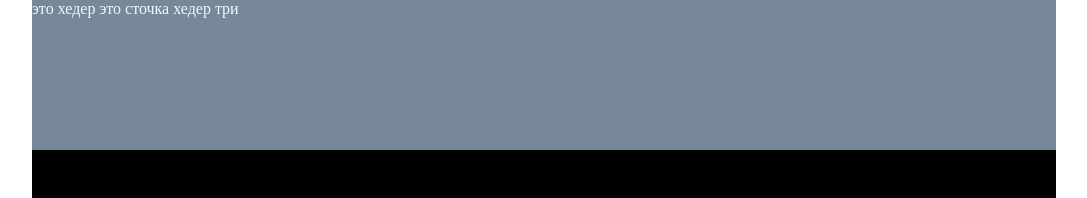
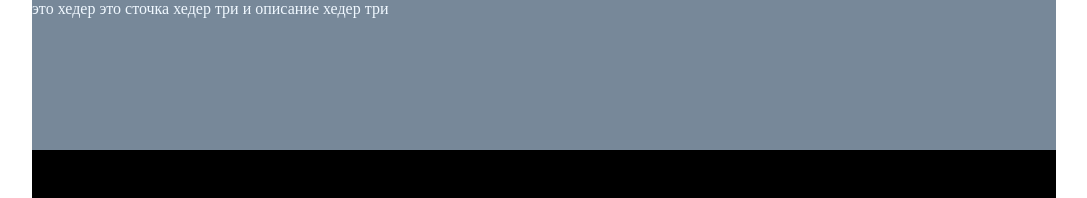
Before and after one commit to dev1548/test, a React (Create React App) app: page / in a window 1280 px wide. Shown: the top 198 px of the page, without its empty margins (96-1183 px from the left). Built offline with nearby package versions, Linux system fonts and the light colour scheme.

Commit message:
heder 3
и описание три

```diff
--- a/src/App.js
+++ b/src/App.js
@@ -12,6 +12,7 @@ class App extends Component {
         <header className="header">
           это хедер
           это сточка хедер три
+          и описание хедер три
         </header>
         <main className="main">
         <AuthorizationForm/>
```
